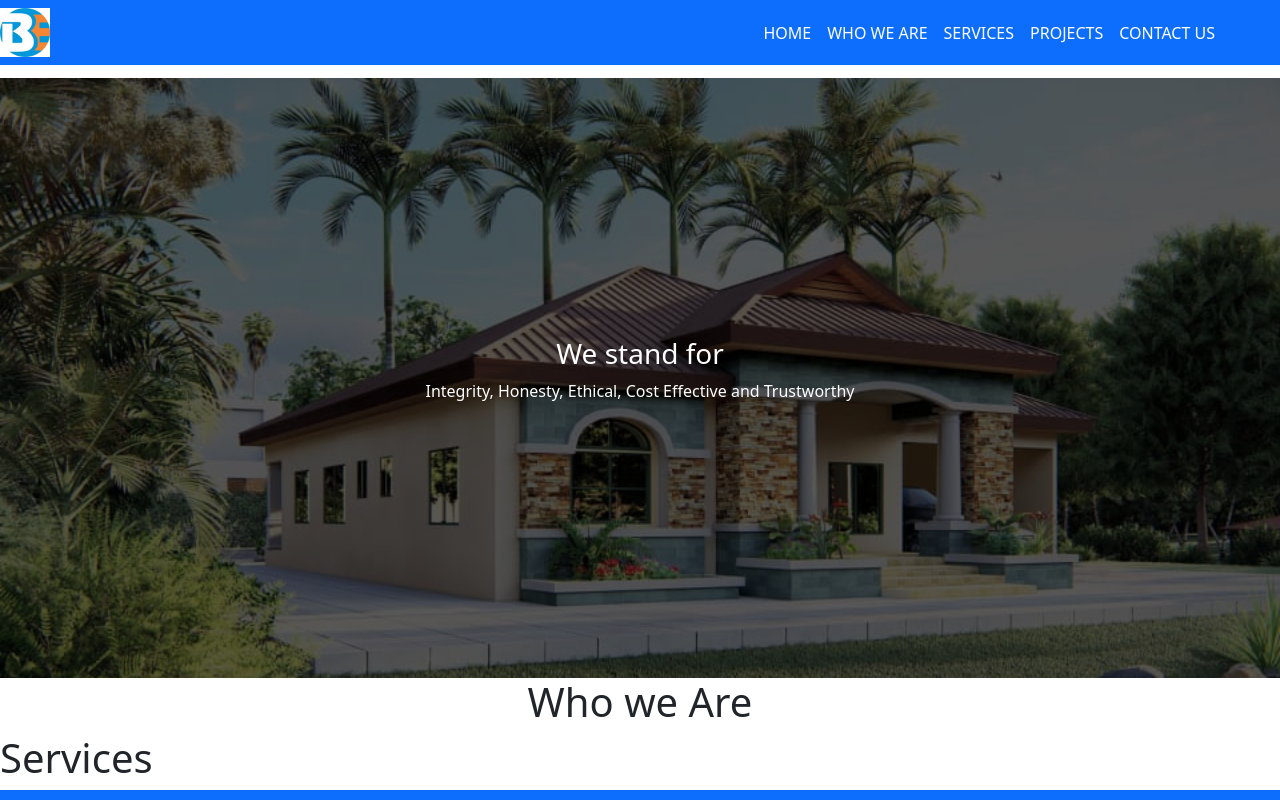
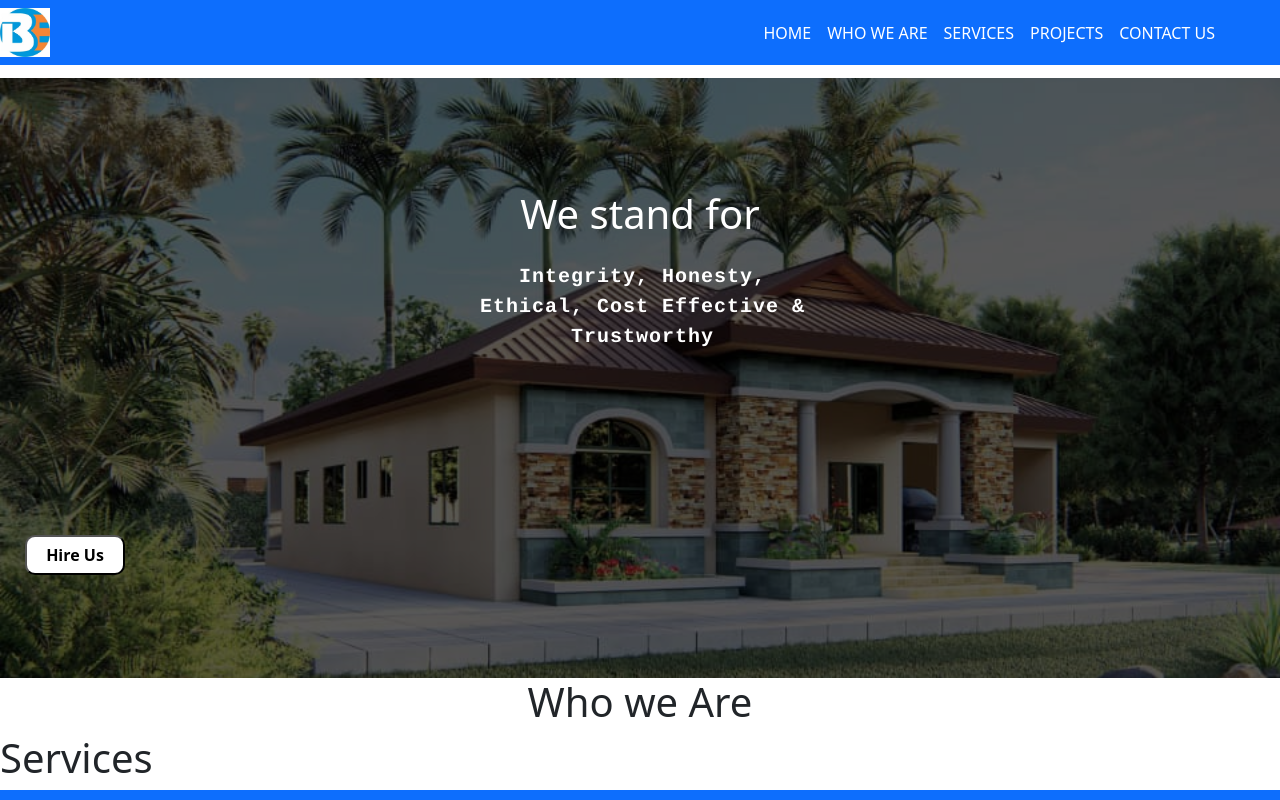
Before and after one commit to flosatechnologies/blessdel, a React (Create React App) app: page / in a window 1280 px wide. Shown: the top 800 px of the page. Built offline with nearby package versions, Linux system fonts and the light colour scheme.

Commit message:
Update: Home screen

```diff
--- a/src/css/home.css
+++ b/src/css/home.css
@@ -26,3 +26,89 @@ body::before {
   justify-content: center;
   flex-direction: column;
 }
+
+.header {
+  text-align: center;
+  margin-top: 1rem;
+}
+
+.btn {
+  display: flex;
+  flex-direction: column;
+  width: 100%;
+}
+
+.btn-btn {
+  border-radius: 10px;
+  background-color: #fff;
+  width: 100px;
+  height: 40px;
+  color: black;
+  font-weight: bold;
+  cursor: pointer;
+  margin-right: 12rem;
+  margin-top: 10rem;
+}
+
+.btn-btn:hover,
+.btn-btn:focus {
+  background-color: orange;
+  transform: scale(1.1);
+  filter: brightness(1.1);
+}
+
+.one {
+  display: flex;
+}
+/*
+.first_text {
+  color: white;
+  font-size: 20px;
+  font-weight: 700;
+  letter-spacing: 8px;
+  margin-bottom: 20px;
+  /* background: black;
+  position: relative;
+  animation: first_text_anim 3s 1;
+}
+@keyframes first_text_anim {
+  0% {
+    color: black;
+    margin-bottom: -40px;
+  }
+  30% {
+    letter-spacing: 25px;
+    margin-bottom: -40px;
+  }
+  85% {
+    letter-spacing: 8px;
+    margin-bottom: -40px;
+  }
+}
+*/
+p {
+  color: #fff;
+  font-family: "Courier";
+  font-size: 20px;
+  font-weight: bold;
+  letter-spacing: 1px;
+  margin: 5px 0 0 5px;
+  white-space: nowrap;
+  overflow: hidden;
+  width: 17em;
+  animation: type 5s steps(60, end);
+}
+
+@keyframes type {
+  from {
+    width: 0;
+  }
+  to {
+    width: 50rem;
+  }
+}
+*/ p {
+  display: inline-block;
+  transform: translateY(65%);
+  opacity: 0;
+}
--- a/src/pages/home.js
+++ b/src/pages/home.js
@@ -8,8 +8,18 @@ class Home extends Component {
     return (
       <Container fluid className="bg-image image-fluid">
         <div id="main" className="overlay">
-          <h3>We stand for</h3>
-          <p>Integrity, Honesty, Ethical, Cost Effective and Trustworthy</p>
+          <h1 className="header">We stand for</h1>
+          <p className="header">
+            Integrity, Honesty, <br />
+            Ethical, Cost Effective & <br />
+            Trustworthy
+          </p>
+
+          <Row className="btn">
+            <Col className="one">
+              <button className="btn-btn">Hire Us</button>
+            </Col>
+          </Row>
         </div>
       </Container>
     );
```
